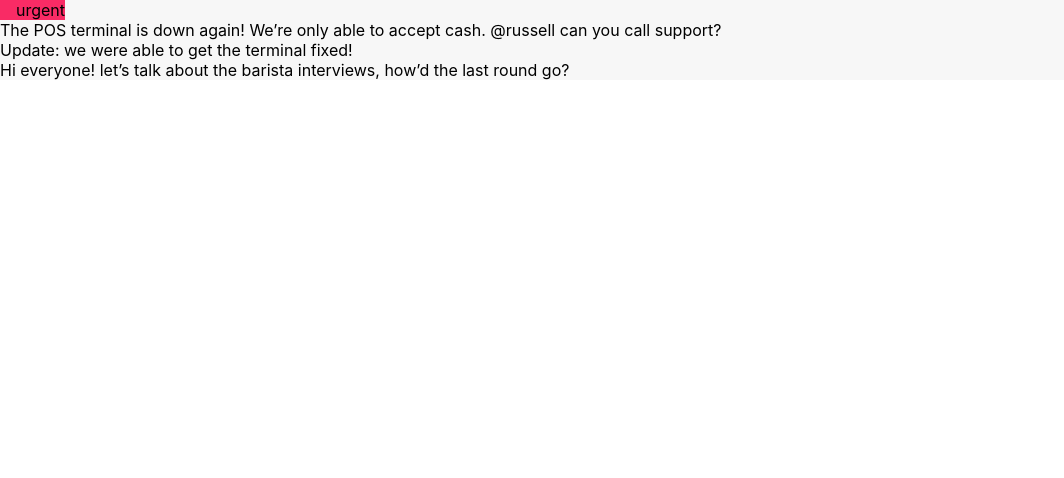
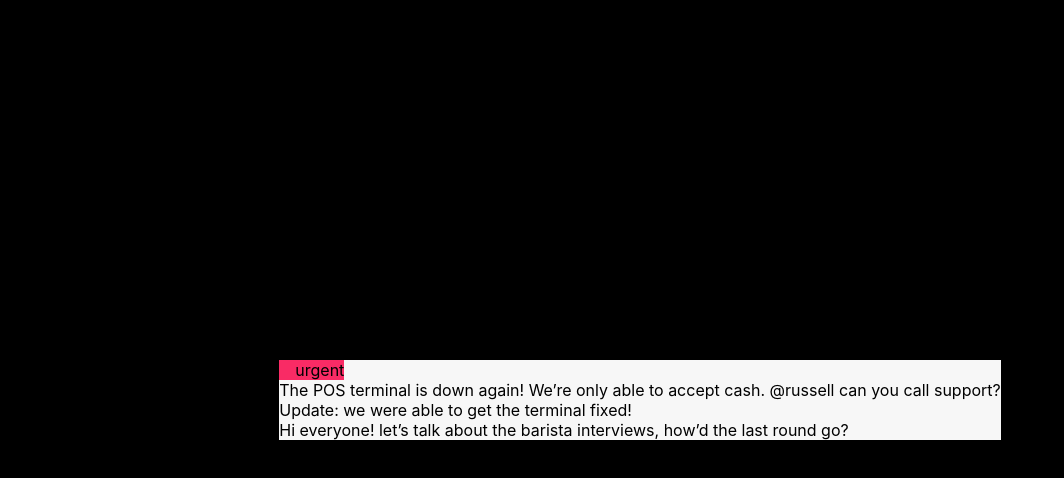
Before and after one commit to hairarrow/msg, a React (Create React App) app: page / in a window 1280 px wide. Shown: the top 478 px of the page, without its empty margins (0-1064 px from the left). Built offline with nearby package versions, Linux system fonts and the light colour scheme.

Commit message:
Create App Container Styles

```diff
--- a/src/App.tsx
+++ b/src/App.tsx
@@ -7,7 +7,11 @@ import { LocalizationContextProvider } from "./context/LocalizationContext";
 const Container = styled.div`
 	min-width: 100vw;
 	min-height: 100vh;
-	color: #000;
+	display: flex;
+	flex-direction: column;
+	justify-content: center;
+	align-items: center;
+	background: #000;
 `;
 
 const App: React.FC = () => {
```
